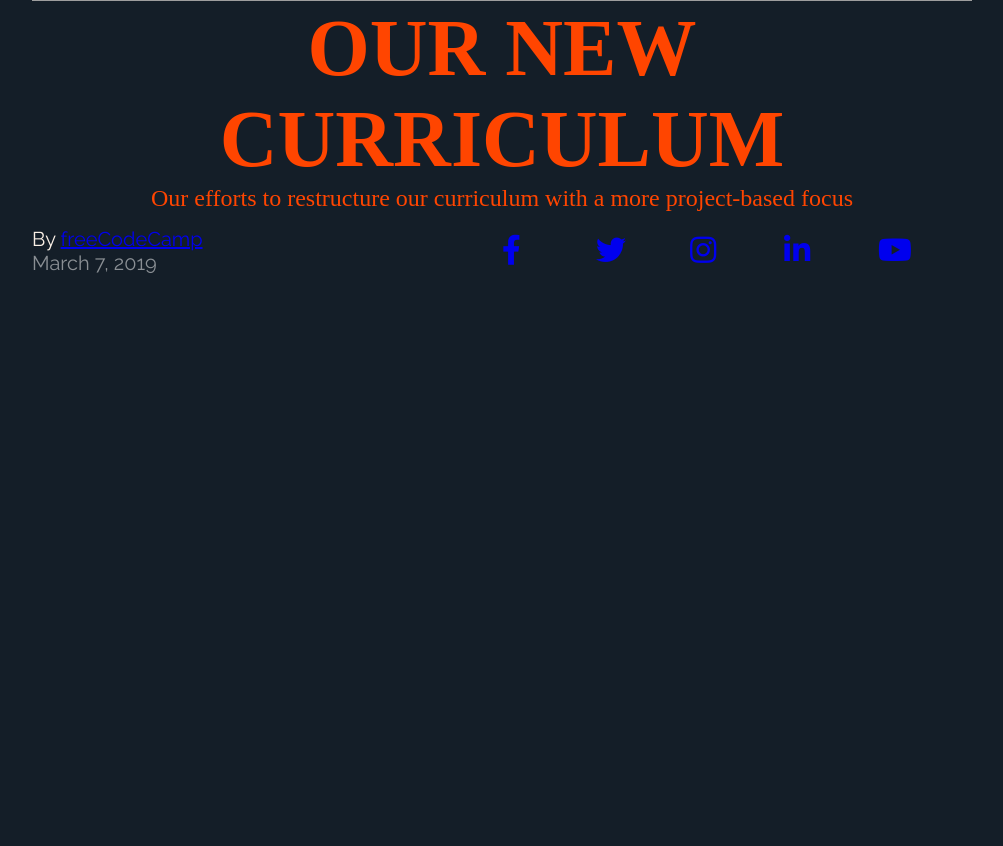
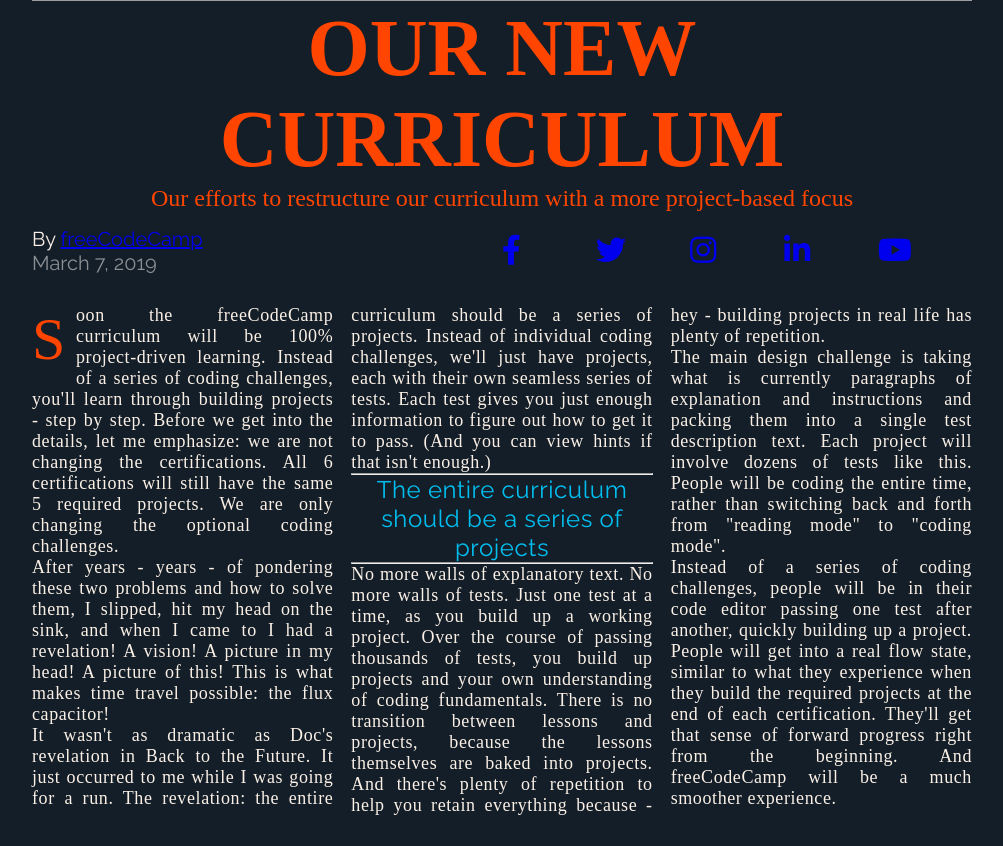
Before and after one commit to edcabiltes/m4d22-magazine-article, a plain HTML site: page index.html in a window 1280 px wide. Shown: the part 704-1550 px from the top of the page, without its empty margins (138-1141 px from the left). Before the commit the page ends 1009 px from the top, so only its background shows below. Drawn offline with Linux system fonts and the light colour scheme; grey boxes are pictures that could not be loaded; a web font is replaced by a local one.

Commit message:
add article content section with styled paragraphs, blockquote, and layout updates

```diff
--- a/index.html
+++ b/index.html
@@ -54,7 +54,56 @@
                     </a>
                 </div>
             </section>
-            <section class="text"></section>
+            <section class="text">
+                <p class="first-paragraph">
+                    Soon the freeCodeCamp curriculum will be 100% project-driven learning.
+                    Instead of a series of coding challenges, you'll learn through building projects
+                    - step by step. Before we get into the details, let me emphasize: we are not
+                    changing the certifications. All 6 certifications will still have the same
+                    5 required projects. We are only changing the optional coding challenges.
+                </p>
+                <p>
+                    After years - years - of pondering these two problems and how to solve them,
+                    I slipped, hit my head on the sink, and when I came to I had a revelation!
+                    A vision! A picture in my head! A picture of this! This is what makes time
+                    travel possible: the flux capacitor!
+                </p>
+                <p>
+                    It wasn't as dramatic as Doc's revelation in Back to the Future. It just occurred
+                    to me while I was going for a run. The revelation: the entire curriculum should be
+                    a series of projects. Instead of individual coding challenges, we'll just have projects,
+                    each with their own seamless series of tests. Each test gives you just enough information
+                    to figure out how to get it to pass. (And you can view hints if that isn't enough.)
+                </p>
+                <blockquote>
+                    <hr>
+                    <p class="quote">
+                        The entire curriculum should be a series of projects
+                    </p>
+                    <hr>
+                </blockquote>
+                <p>
+                    No more walls of explanatory text. No more walls of tests. Just one test at a time,
+                    as you build up a working project. Over the course of passing thousands of tests,
+                    you build up projects and your own understanding of coding fundamentals. There is
+                    no transition between lessons and projects, because the lessons themselves are baked
+                    into projects. And there's plenty of repetition to help you retain everything because
+                    - hey - building projects in real life has plenty of repetition.
+                </p>
+                <p>
+                    The main design challenge is taking what is currently paragraphs of explanation and
+                    instructions and packing them into a single test description text. Each project will
+                    involve dozens of tests like this. People will be coding the entire time, rather than
+                    switching back and forth from "reading mode" to "coding mode".
+                </p>
+                <p>
+                    Instead of a series of coding challenges, people will be in their code editor passing
+                    one test after another, quickly building up a project. People will get into a real flow
+                    state, similar to what they experience when they build the required projects at the end
+                    of each certification. They'll get that sense of forward progress right from the beginning.
+                    And freeCodeCamp will be a much smoother experience.
+                </p>
+            </section>
             <section class="text text-with-images"></section>
         </main>
     </body>
--- a/styles.css
+++ b/styles.css
@@ -32,6 +32,14 @@ img {
     display: grid;
     grid-template-columns: repeat(2, 1fr);
     row-gap: 1.5rem;
+}
+
+.text {
+    grid-column: 2 / 3;
+    font-size: 1.8rem;
+    letter-spacing: 0.6px;
+    column-width: 25rem;
+    text-align: justify;
 }
 
 .hero {
@@ -69,3 +77,17 @@ img {
     grid-auto-columns: 1fr;
     align-items: center;
 }
+
+.first-paragraph::first-letter {
+    font-size: 6rem;
+    color: orangered;
+    float: left;
+    margin-right: 1rem;
+}
+
+.quote {
+    color: #00beef;
+    font-size: 2.4rem;
+    text-align: center;
+    font-family: "Raleway", sans-serif;
+}
```
